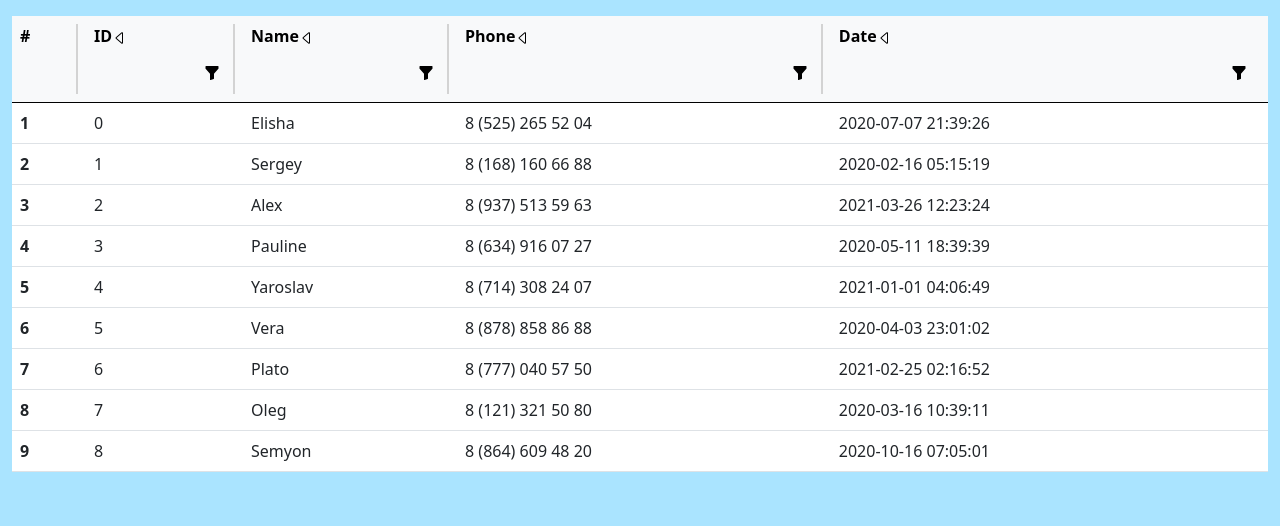
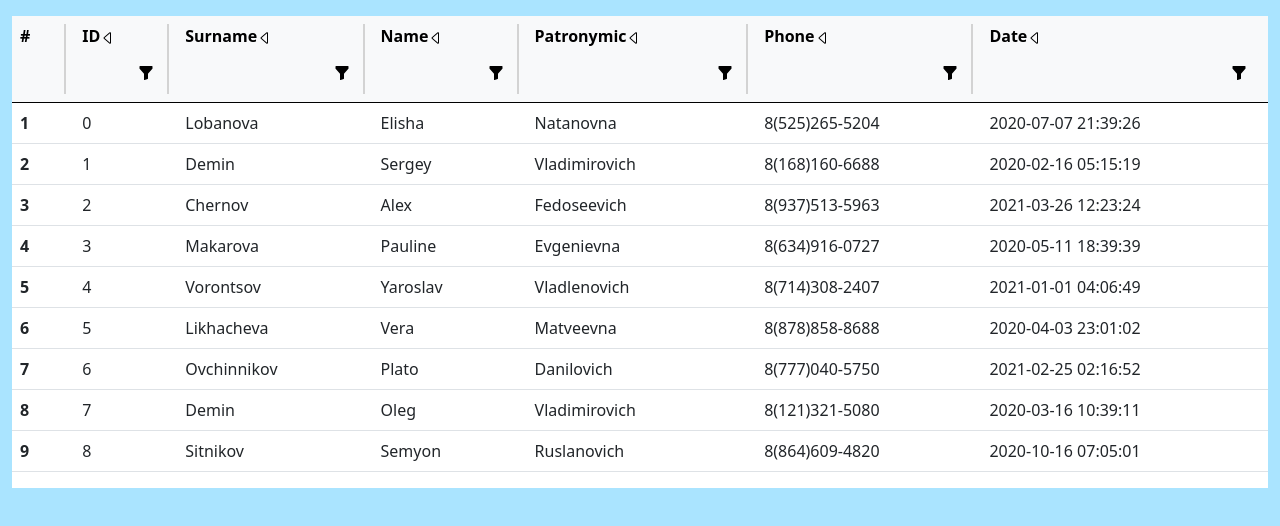
Before and after one commit to Oleg-Demin/Table, a React (Create React App) app: page / in a window 1280 px wide. Shown: the top 526 px of the page. Built offline with nearby package versions, Linux system fonts and the light colour scheme.

Commit message:
Add files via upload

```diff
--- a/src/data/data.json
+++ b/src/data/data.json
@@ -1,11 +1,74 @@
 [
-    {"id":0, "name": "Elisha", "phone": "8 (525) 265 52 04", "date": "2020-07-07 21:39:26"},
-    {"id":1, "name": "Sergey", "phone": "8 (168) 160 66 88", "date": "2020-02-16 05:15:19"},
-    {"id":2, "name": "Alex", "phone": "8 (937) 513 59 63", "date": "2021-03-26 12:23:24"},
-    {"id":3, "name": "Pauline", "phone": "8 (634) 916 07 27", "date": "2020-05-11 18:39:39"},
-    {"id":4, "name": "Yaroslav", "phone": "8 (714) 308 24 07", "date": "2021-01-01 04:06:49"},
-    {"id":5, "name": "Vera", "phone": "8 (878) 858 86 88", "date": "2020-04-03 23:01:02"},
-    {"id":6, "name": "Plato", "phone": "8 (777) 040 57 50", "date": "2021-02-25 02:16:52"},
-    {"id":7, "name": "Oleg", "phone": "8 (121) 321 50 80", "date": "2020-03-16 10:39:11"},
-    {"id":8, "name": "Semyon", "phone": "8 (864) 609 48 20", "date": "2020-10-16 07:05:01"}
+    {
+        "id": 0,
+        "name": "Elisha",
+        "surname": "Lobanova",
+        "patronymic": "Natanovna",
+        "phone": "8(525)265-5204",
+        "date": "2020-07-07 21:39:26"
+    },
+    {
+        "id": 1,
+        "name": "Sergey",
+        "surname": "Demin",
+        "patronymic": "Vladimirovich",
+        "phone": "8(168)160-6688",
+        "date": "2020-02-16 05:15:19"
+    },
+    {
+        "id": 2,
+        "name": "Alex",
+        "surname": "Chernov",
+        "patronymic": "Fedoseevich",
+        "phone": "8(937)513-5963",
+        "date": "2021-03-26 12:23:24"
+    },
+    {
+        "id": 3,
+        "name": "Pauline",
+        "surname": "Makarova",
+        "patronymic": "Evgenievna",
+        "phone": "8(634)916-0727",
+        "date": "2020-05-11 18:39:39"
+    },
+    {
+        "id": 4,
+        "name": "Yaroslav",
+        "surname": "Vorontsov",
+        "patronymic": "Vladlenovich",
+        "phone": "8(714)308-2407",
+        "date": "2021-01-01 04:06:49"
+    },
+    {
+        "id": 5,
+        "name": "Vera",
+        "surname": "Likhacheva",
+        "patronymic": "Matveevna",
+        "phone": "8(878)858-8688",
+        "date": "2020-04-03 23:01:02"
+    },
+    {
+        "id": 6,
+        "name": "Plato",
+        "surname": "Ovchinnikov",
+        "patronymic": "Danilovich",
+        "phone": "8(777)040-5750",
+        "date": "2021-02-25 02:16:52"
+    },
+    {
+        "id": 7,
+        "name": "Oleg",
+        "surname": "Demin",
+        "patronymic": "Vladimirovich",
+        "phone": "8(121)321-5080",
+        "date": "2020-03-16 10:39:11"
+    },
+    {
+        "id": 8,
+        "name": "Semyon",
+        "surname": "Sitnikov",
+        "patronymic": "Ruslanovich",
+        "phone": "8(864)609-4820",
+        "date": "2020-10-16 07:05:01"
+    }
 ]
--- a/src/table/table.css
+++ b/src/table/table.css
@@ -1,12 +1,12 @@
-table {
+.table-responsive {
     background-color: white;
 }
 
-th {
-    max-width: 100px;
-}
+/* .stick {
+    padding-right: 10px;
+} */
 
-th:not(:last-child) .stick{
+th:not(:last-child) .stick {
     border-right: 2px solid lightgrey;
 }
 
@@ -14,9 +14,13 @@ th button {
     float: right;
 }
 
+input {
+    min-width: 80px;
+}
+
 input,
 .btn-light:focus,
-.btn-light:active{
+.btn-light:active {
     box-shadow:none !important;
     outline:0px !important;
 }
--- a/src/table/table.js
+++ b/src/table/table.js
@@ -76,18 +76,17 @@ class Table extends Component {
     createColumnHeader  = (index, name) => {
         return(
             <div className="stick height">
-                <div onClick={()=> {this.props.sortData(index);}}>
-                    <span className="nowrap">
+                <div className="nowrap pe-2" onClick={()=> {this.props.sortData(index)}}>
                         {name}
                         {this.caret(index)}
-                    </span>
                 </div>
                 <div className="d-flex justify-content-end mt-1">
                     {this.viewInput(index)}
-                    <button type="button"
+                    <button
+                        type="button"
                         className="btn btn-light"
                         onClick={() => this.createInput(index)}
-                        >
+                    >
                         <img src={funnel} alt="funnel"/>
                     </button>
                 </div>
@@ -100,18 +99,24 @@ class Table extends Component {
 
         var i = 1;
         return(
-            <div class="table-responsive">
-                <table className="table mt-3">
+            <div className="table-responsive mt-3">
+                <table className="table">
                     <thead className="table-light">
                         <tr>
                             <th>
-                                <div className="stick height" onClick={()=> {this.props.sortData('#');}}>#</div>
+                                <div className="stick height pe-2" onClick={()=> {this.props.sortData('#');}}>#</div>
                             </th>
                             <th>
                                 {this.createColumnHeader('id', 'ID')}
                             </th>
                             <th>
+                                {this.createColumnHeader('surname', 'Surname')}
+                            </th>
+                            <th>
                                 {this.createColumnHeader('name', 'Name')}
+                            </th>
+                            <th>
+                                {this.createColumnHeader('patronymic', 'Patronymic')}
                             </th>
                             <th>
                                 {this.createColumnHeader('phone', 'Phone')}
@@ -126,7 +131,9 @@ class Table extends Component {
                             <tr key={item.id}>
                                 <td className="fw-bold">{i++}</td>
                                 <td>{item.id}</td>
+                                <td>{item.surname}</td>
                                 <td>{item.name}</td>
+                                <td>{item.patronymic}</td>
                                 <td>{item.phone}</td>
                                 <td>{item.date}</td>
                             </tr>
```
